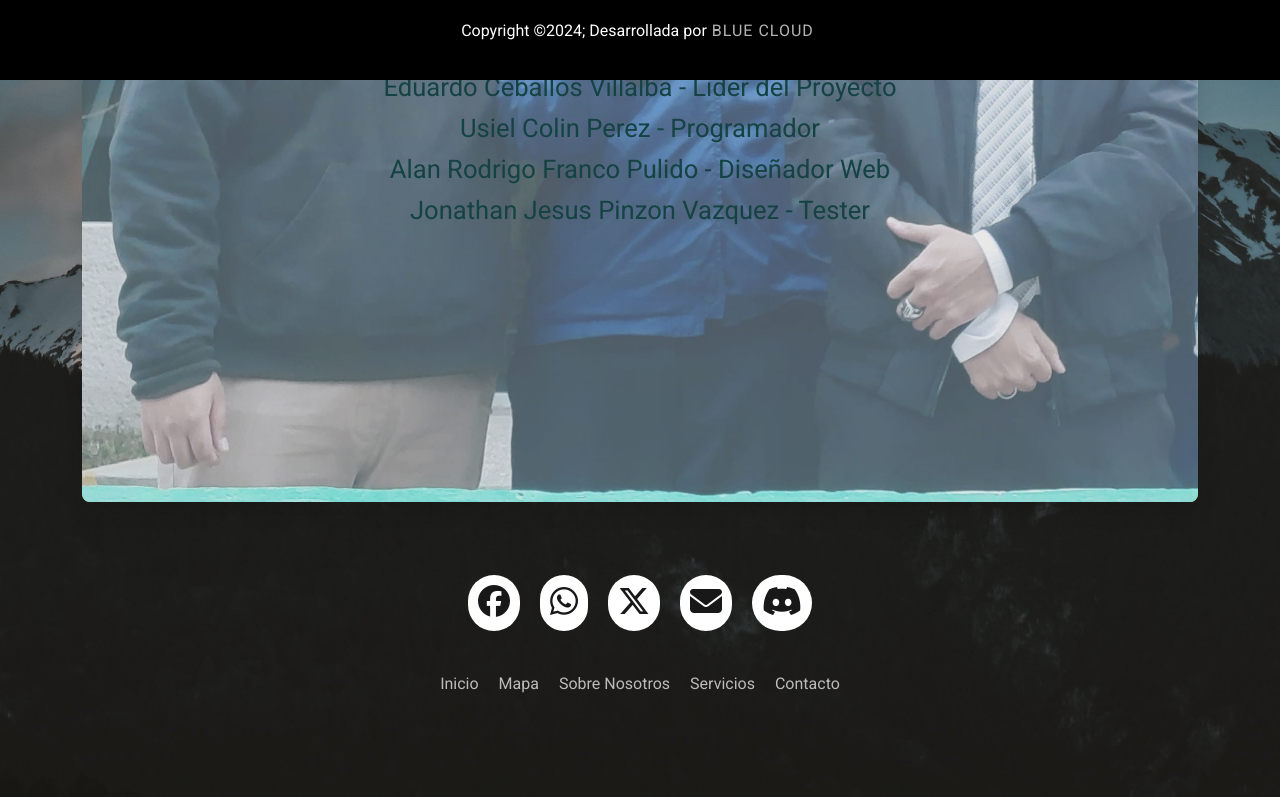
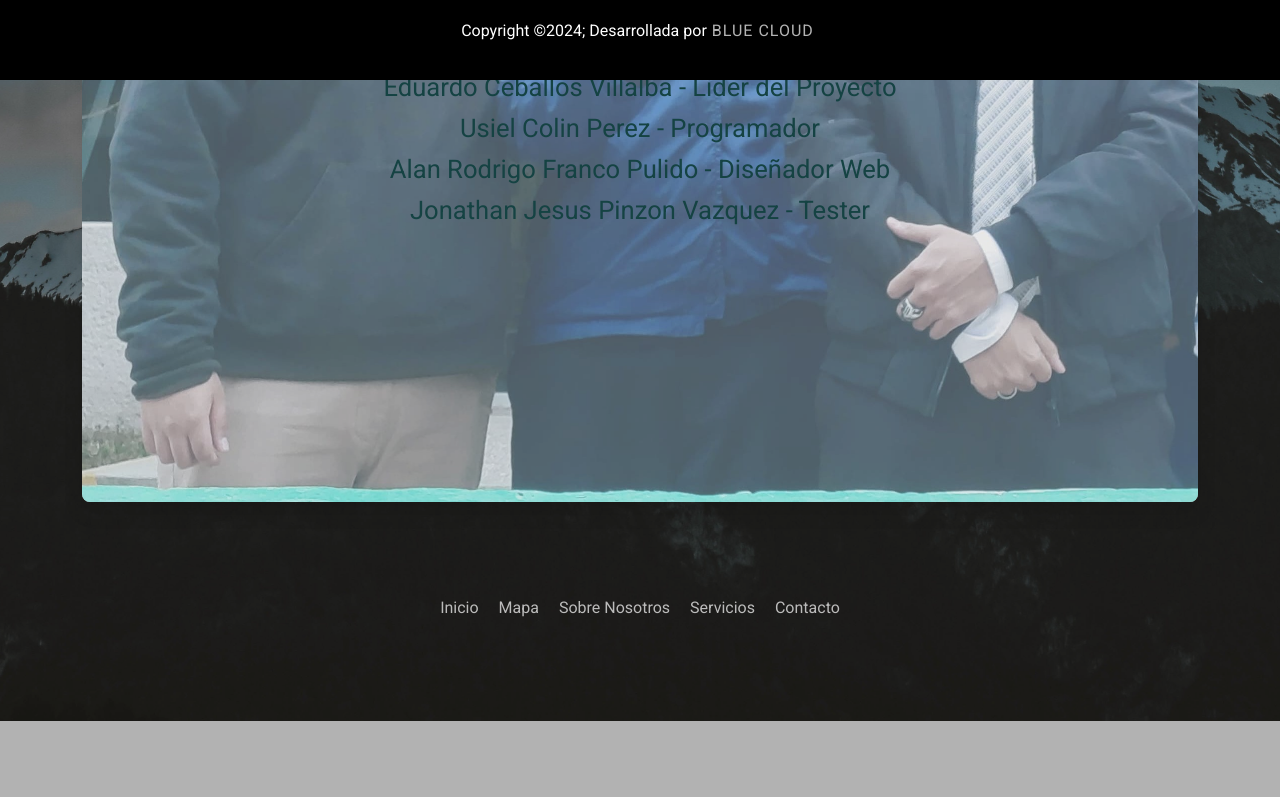
Before and after one commit to Zaywop06/Air-Guardian, a plain HTML site: page aboutUs.html in a window 1280 px wide. Shown: the part 720-1517 px from the top of the page. After the commit the page ends 1441 px from the top, so only its background shows below. Drawn offline with nearby package versions, Linux system fonts and the light colour scheme; some packages are replaced by stand-ins of ours; a script that the page names is missing.

Commit message:
Update aboutUs.html

```diff
--- a/aboutUs.html
+++ b/aboutUs.html
@@ -96,13 +96,6 @@
     <!--FOOTER-->
     <footer>
         <div class="footerContainer">
-            <div class="socialIcons">
-                <a href="#"><i class="fa-brands fa-facebook"></i></a>
-                <a href="#"><i class="fa-brands fa-whatsapp"></i></a>
-                <a href="#"><i class="fa-brands fa-x-twitter"></i></a>
-                <a href="#"><i class="fa-solid fa-envelope"></i></a>
-                <a href="#"><i class="fa-brands fa-discord"></i></a>
-            </div>
             <div class="footerNav mb-8">
                 <ul>
                     <li><a href="index.html">Inicio</a></li>
```
